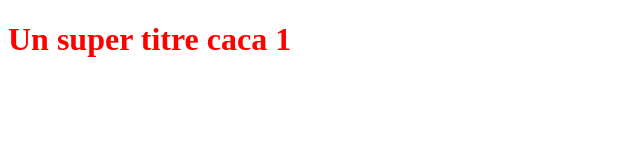
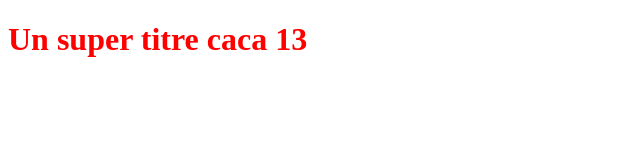
Before and after one commit to erbesnard/OpenclassroomsProject, a plain HTML site: page index.html in a window 1280 px wide. Shown: the full height of the page, 0-640 px from the left. Drawn offline with Linux system fonts and the light colour scheme.

Commit message:
First attempt cagnotte

```diff
--- a/index.html
+++ b/index.html
@@ -5,6 +5,6 @@
    <link rel="stylesheet" type="text/css" href="styles.css">
 </head>
 <body>
-   <h1>Un super titre caca 1</h1>
+   <h1>Un super titre caca 13</h1>
 </body>
 </html>
```
